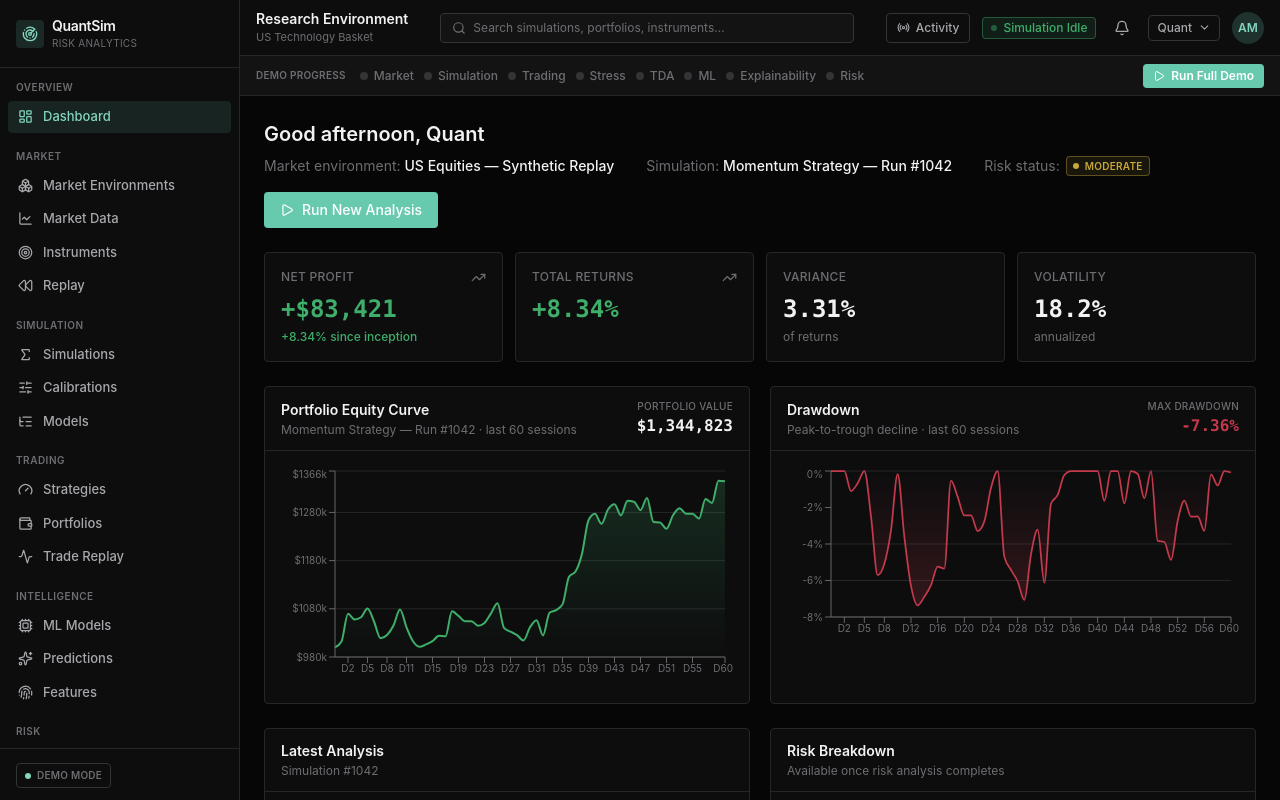
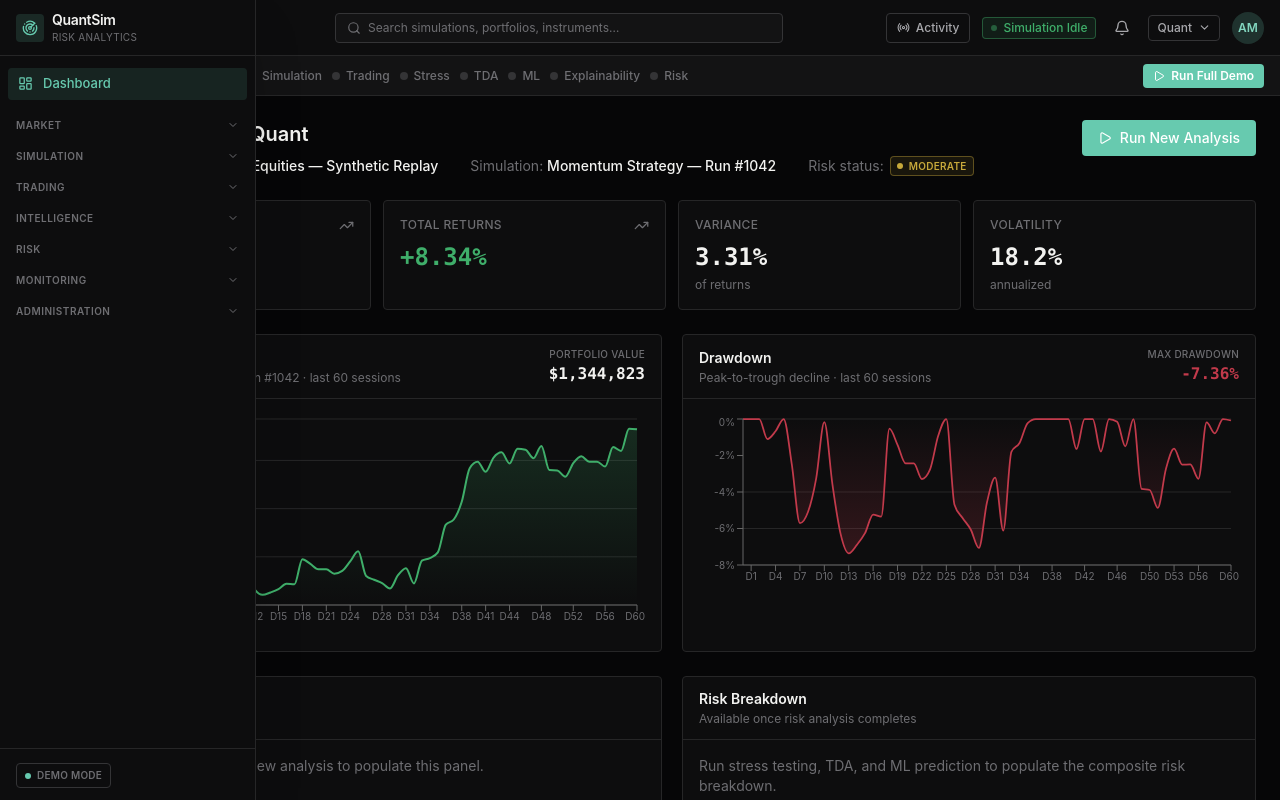
Before and after one commit to Ali-Mazhar05/QuantSim-FYP, a React (Vite) app: page /login in a window 1280 px wide. Both pictures are taken after a click on the button "Sign In". Built offline with nearby package versions, Linux system fonts and the light colour scheme.

Commit message:
Collapse the sidebar to a hover-expanding rail with closable sections.

```diff
--- a/src/components/navigation/Sidebar.tsx
+++ b/src/components/navigation/Sidebar.tsx
@@ -1,53 +1,124 @@
 import clsx from 'clsx'
-import { Radar } from 'lucide-react'
-import { NavLink } from 'react-router-dom'
+import { ChevronDown, Radar } from 'lucide-react'
+import { useEffect, useState } from 'react'
+import { NavLink, useLocation } from 'react-router-dom'
+import ExtendedScopeBadge from '../status/ExtendedScopeBadge'
 import { NAV_SECTIONS } from './navConfig'
 
 export default function Sidebar() {
+  const location = useLocation()
+  const [hovered, setHovered] = useState(false)
+  const [openSections, setOpenSections] = useState<Record<string, boolean>>({})
+
+  // Keep whichever section contains the current route expanded, without
+  // collapsing sections the user has opened manually.
+  useEffect(() => {
+    const active = NAV_SECTIONS.find((s) => s.items.some((i) => location.pathname.startsWith(i.path.split('/:')[0])))
+    if (active) setOpenSections((prev) => ({ ...prev, [active.title]: true }))
+  }, [location.pathname])
+
+  const toggleSection = (title: string) => setOpenSections((s) => ({ ...s, [title]: !s[title] }))
+
   return (
-    <aside className="flex h-full w-60 shrink-0 flex-col border-r border-[var(--color-border)] bg-[var(--color-bg-1)]">
-      <div className="flex items-center gap-2 border-b border-[var(--color-border)] px-4 py-4">
-        <div className="flex h-7 w-7 items-center justify-center rounded bg-[var(--color-accent)]/15 text-[var(--color-accent-strong)]">
+    <aside
+      className="relative h-full w-16 shrink-0"
+      onMouseEnter={() => setHovered(true)}
+      onMouseLeave={() => setHovered(false)}
+    >
+      <div
+        className={clsx(
+          'absolute inset-y-0 left-0 z-40 flex h-full flex-col border-r border-[var(--color-border)] bg-[var(--color-bg-1)] transition-[width] duration-200 ease-out',
+          hovered ? 'w-64 shadow-2xl' : 'w-16',
+        )}
+      >
+        <div className="flex h-14 shrink-0 items-center gap-2 border-b border-[var(--color-border)] px-4">
+          <div className="flex h-7 w-7 shrink-0 items-center justify-center rounded bg-[var(--color-accent)]/15 text-[var(--color-accent)]">
             <Radar size={16} />
           </div>
-        <div>
+          {hovered && (
+            <div className="qs-fade-in overflow-hidden whitespace-nowrap">
               <div className="text-sm font-semibold tracking-tight text-[var(--color-text-primary)]">QuantSim</div>
               <div className="text-[10px] uppercase tracking-wide text-[var(--color-text-muted)]">Risk Analytics</div>
             </div>
+          )}
         </div>
-      <nav className="qs-scrollbar-thin flex-1 overflow-y-auto px-2 py-3">
-        {NAV_SECTIONS.map((section) => (
-          <div key={section.title} className="mb-4">
-            <div className="px-2 pb-1.5 text-[10px] font-semibold uppercase tracking-wider text-[var(--color-text-muted)]">
+
+        {!hovered ? (
+          <nav className="qs-scrollbar-thin flex-1 overflow-y-auto py-3">
+            <div className="flex flex-col items-center gap-1">
+              {NAV_SECTIONS.flatMap((s) => s.items).map((item) => (
+                <NavLink
+                  key={item.path}
+                  to={item.path}
+                  title={item.label}
+                  className={({ isActive }) =>
+                    clsx(
+                      'flex h-9 w-9 items-center justify-center rounded transition-colors',
+                      isActive
+                        ? 'bg-[var(--color-accent)]/15 text-[var(--color-accent)]'
+                        : 'text-[var(--color-text-secondary)] hover:bg-white/[0.04] hover:text-[var(--color-text-primary)]',
+                    )
+                  }
+                >
+                  <item.icon size={16} />
+                </NavLink>
+              ))}
+            </div>
+          </nav>
+        ) : (
+          <nav className="qs-scrollbar-thin qs-fade-in flex-1 overflow-y-auto px-2 py-3">
+            {NAV_SECTIONS.map((section) => {
+              const solo = section.items.length === 1
+              const open = solo || !!openSections[section.title]
+              return (
+                <div key={section.title} className="mb-1">
+                  {!solo && (
+                    <button
+                      onClick={() => toggleSection(section.title)}
+                      className="flex w-full items-center justify-between rounded px-2 py-1.5 text-left text-[10px] font-semibold uppercase tracking-wider text-[var(--color-text-muted)] hover:text-[var(--color-text-secondary)]"
+                    >
                       {section.title}
-            </div>
-            <div className="flex flex-col gap-0.5">
+                      <ChevronDown size={12} className={clsx('transition-transform', open && 'rotate-180')} />
+                    </button>
+                  )}
+                  {open && (
+                    <div className="flex flex-col gap-0.5 pb-2">
                       {section.items.map((item) => (
                         <NavLink
                           key={item.path}
                           to={item.path}
                           className={({ isActive }) =>
                             clsx(
-                      'flex items-center gap-2.5 rounded px-2.5 py-1.5 text-[13px] font-medium transition-colors',
+                              'flex items-center gap-2.5 whitespace-nowrap rounded px-2.5 py-1.5 text-[13px] font-medium transition-colors',
                               isActive
-                        ? 'bg-[var(--color-accent)]/12 text-[var(--color-accent-strong)]'
+                                ? 'bg-[var(--color-accent)]/12 text-[var(--color-accent)]'
                                 : 'text-[var(--color-text-secondary)] hover:bg-white/[0.04] hover:text-[var(--color-text-primary)]',
                             )
                           }
                         >
-                  <item.icon size={15} />
-                  {item.label}
+                          <item.icon size={15} className="shrink-0" />
+                          <span className="flex-1 truncate">{item.label}</span>
+                          {item.extended && <ExtendedScopeBadge compact />}
                         </NavLink>
                       ))}
                     </div>
+                  )}
                 </div>
-        ))}
+              )
+            })}
           </nav>
-      <div className="border-t border-[var(--color-border)] px-4 py-3">
-        <span className="inline-flex items-center gap-1.5 rounded border border-[var(--color-border-strong)] px-2 py-1 text-[10px] font-semibold uppercase tracking-wide text-[var(--color-text-muted)]">
-          <span className="h-1.5 w-1.5 rounded-full bg-[var(--color-accent-strong)]" />
+        )}
+
+        <div className="shrink-0 border-t border-[var(--color-border)] px-4 py-3">
+          {hovered ? (
+            <span className="qs-fade-in inline-flex items-center gap-1.5 whitespace-nowrap rounded border border-[var(--color-border-strong)] px-2 py-1 text-[10px] font-semibold uppercase tracking-wide text-[var(--color-text-muted)]">
+              <span className="h-1.5 w-1.5 rounded-full bg-[var(--color-accent)]" />
               Demo Mode
             </span>
+          ) : (
+            <span className="mx-auto block h-1.5 w-1.5 rounded-full bg-[var(--color-accent)]" />
+          )}
+        </div>
       </div>
     </aside>
   )
--- a/src/components/navigation/navConfig.ts
+++ b/src/components/navigation/navConfig.ts
@@ -27,6 +27,7 @@ export interface NavItem {
   label: string
   path: string
   icon: LucideIcon
+  extended?: boolean
 }
 
 export interface NavSection {
--- /dev/null
+++ b/src/components/status/ExtendedScopeBadge.tsx
@@ -0,0 +1,16 @@
+import clsx from 'clsx'
+
+// Marks a feature that is shown in the POC to communicate the full product
+// vision, but sits outside the core demo flow this build focuses on.
+export default function ExtendedScopeBadge({ compact = false }: { compact?: boolean }) {
+  return (
+    <span
+      className={clsx(
+        'inline-flex shrink-0 items-center rounded border border-dashed border-[var(--color-border-strong)] font-semibold uppercase tracking-wide text-[var(--color-text-muted)]',
+        compact ? 'px-1 py-0 text-[8px]' : 'px-1.5 py-0.5 text-[10px]',
+      )}
+    >
+      Extended Scope
+    </span>
+  )
+}
```
Lines whose indentation alone changed are shown as unchanged.
